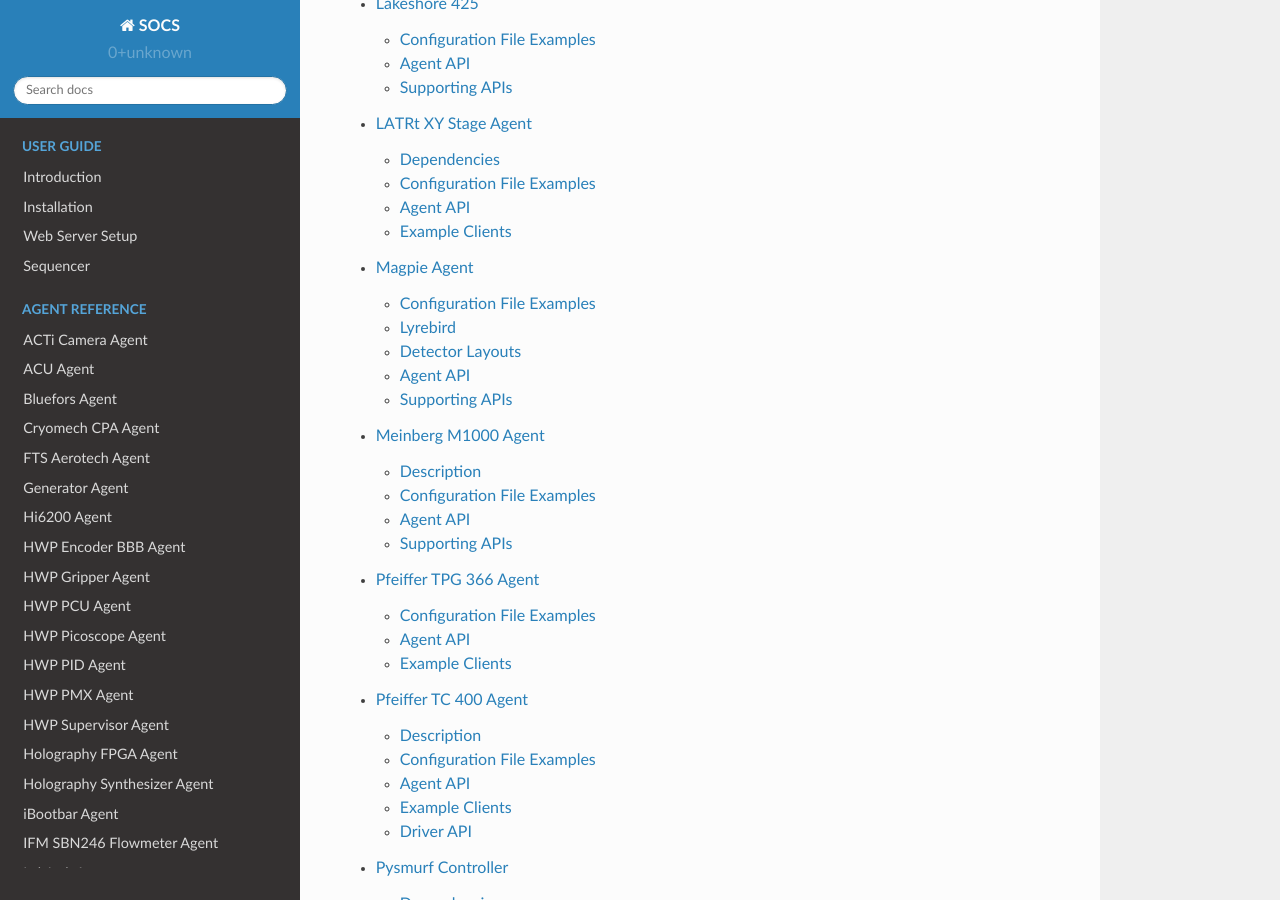
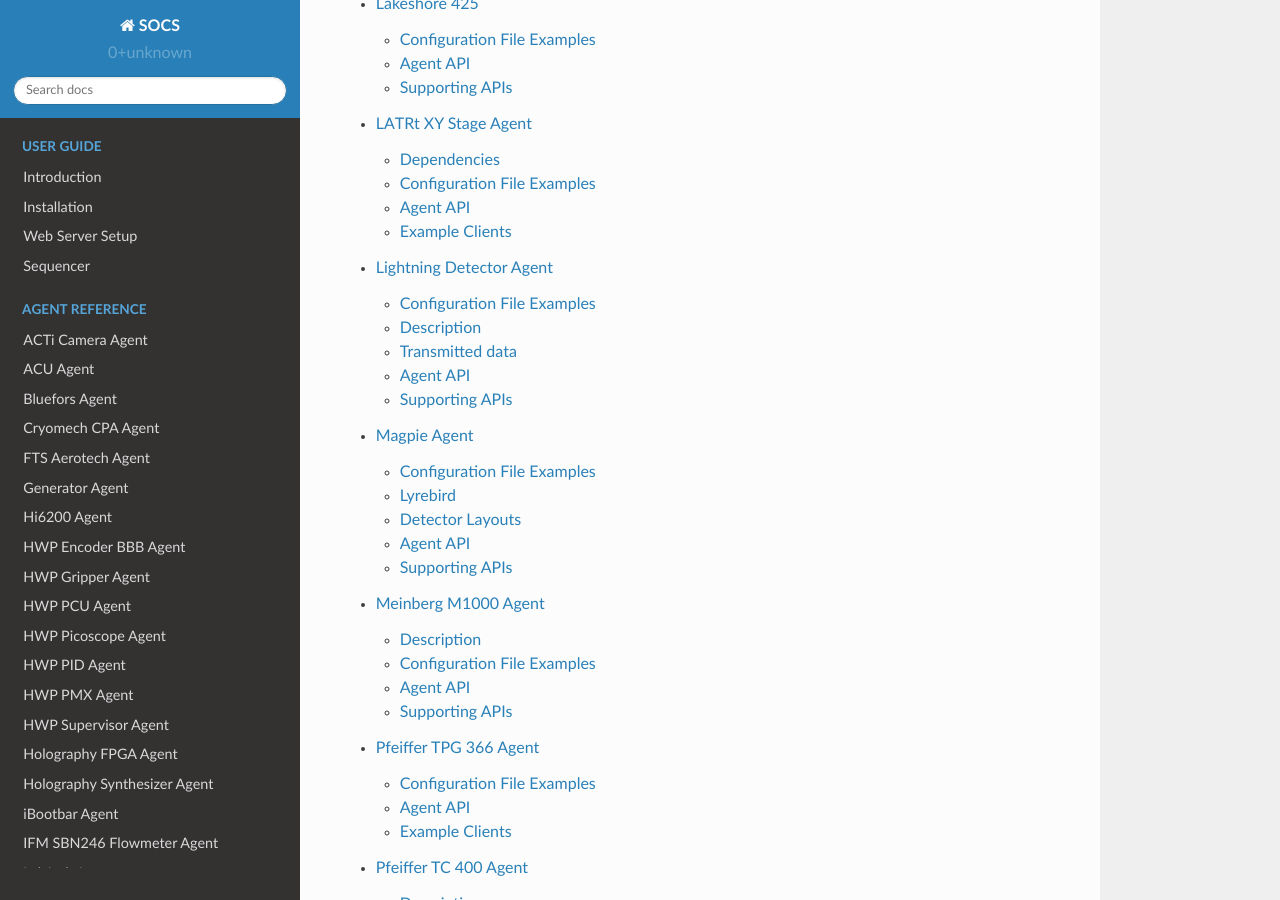
Before and after one commit to simonsobs/socs, a Sphinx documentation site: the page built from docs/index.rst, in a window 1280 px wide and 900 px high, scrolled down 4256 px. Built offline with Sphinx 7.4.7 and the Read the Docs theme 2.0.0, drawn with Linux system fonts in a browser that asks for light colours; part of the change alters nothing that is shown.

```diff
--- a/docs/index.rst
+++ b/docs/index.rst
@@ -62,6 +62,7 @@ API Reference        Full API documentation for core parts of the SOCS library.
     agents/lakeshore372
     agents/lakeshore425
     agents/latrt_xy_stage
+    agents/ld_monitor
     agents/magpie
     agents/meinberg_m1000_agent
     agents/pfeiffer
```
